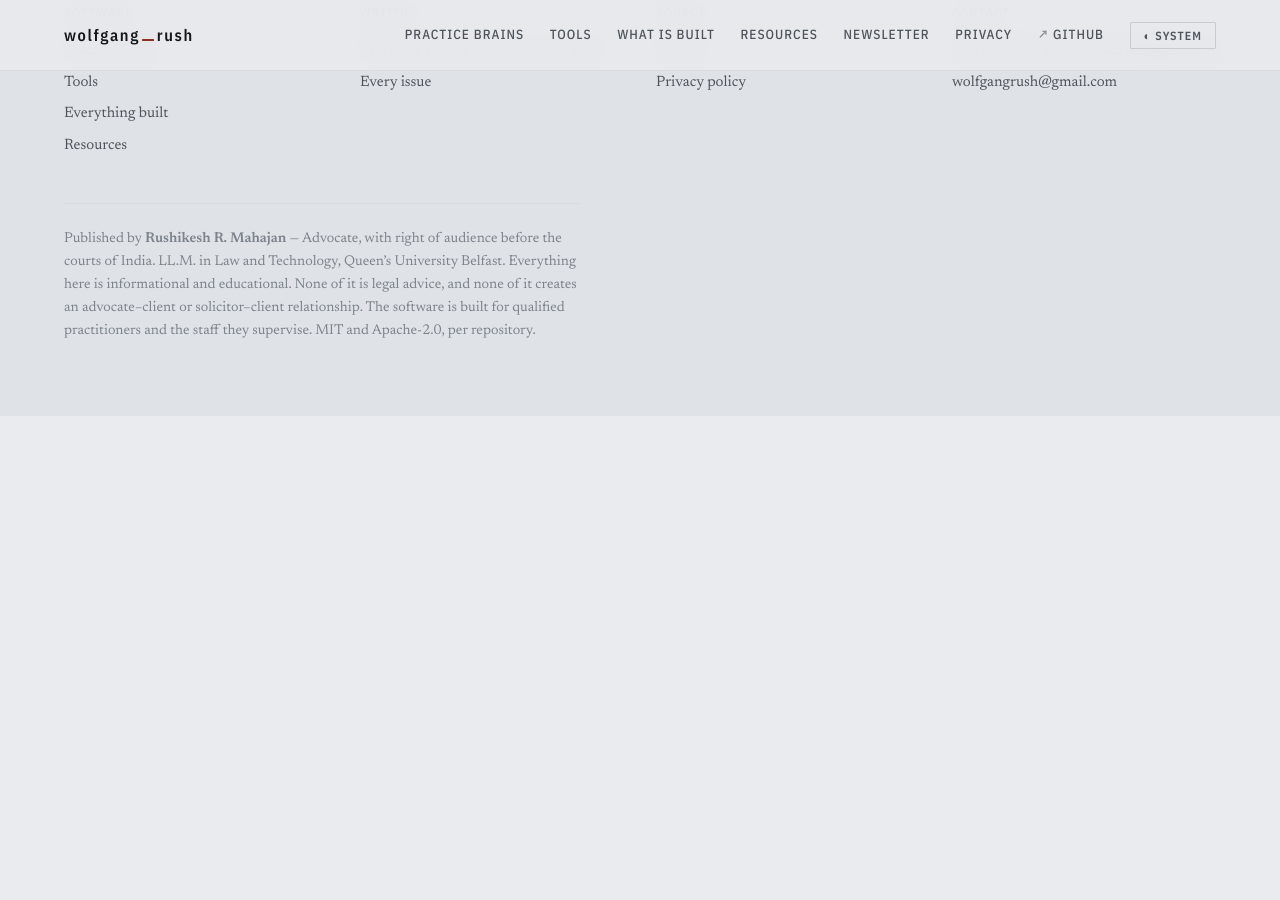
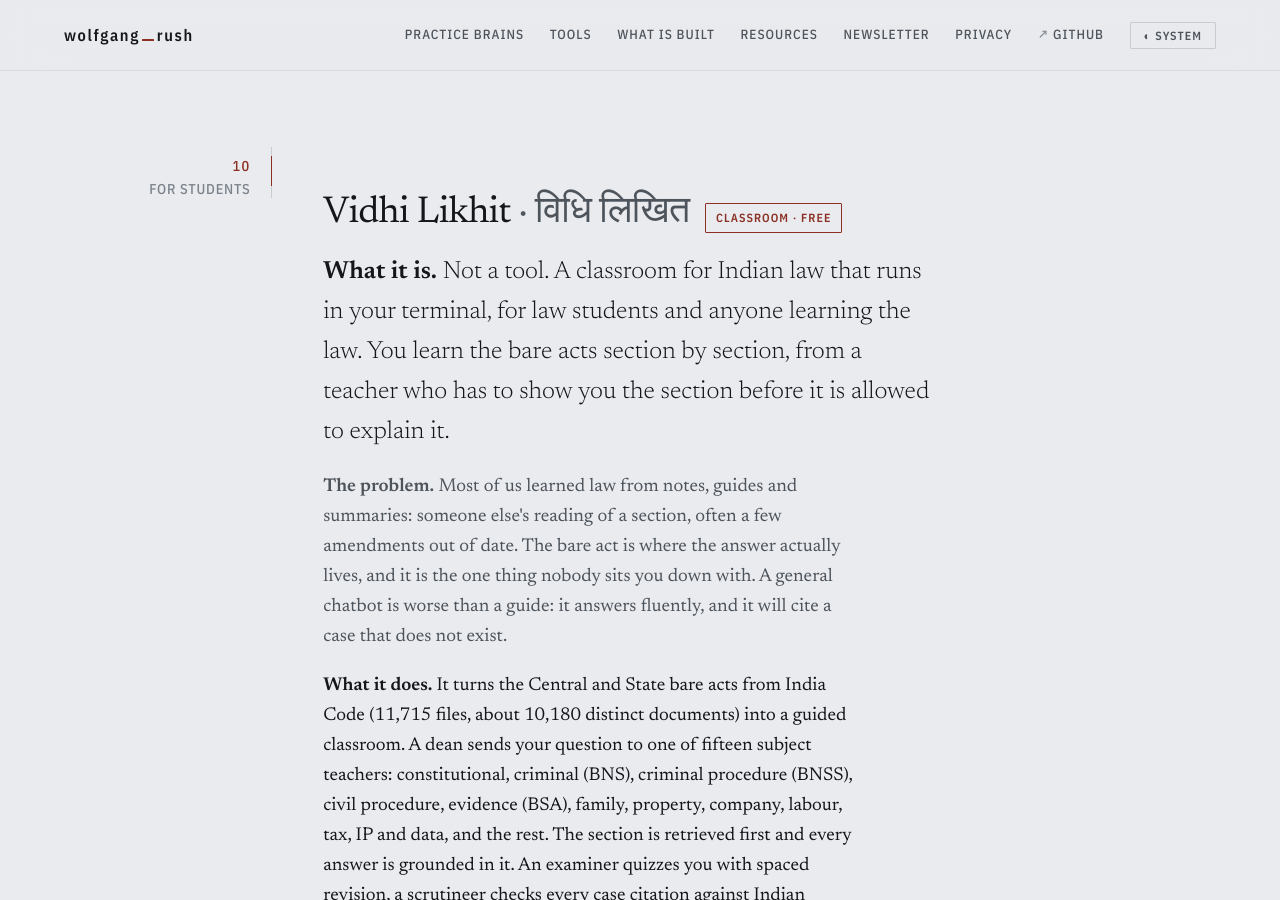
Before and after one commit to Wolfgangrush/Wolfgangrush.github.io, a Jekyll site: the page built from tools/index.md, in a window 1280 px wide and 900 px high, scrolled down 16413 px. Built offline with Jekyll 4.4.1, drawn with Linux system fonts in a browser that asks for light colours; before the commit the page ends 16829 px from its top, so only the background shows below that; some of the changed text lies outside the part shown.

Commit message:
Tools: add Vidhi Likhit, a classroom for law students

```diff
--- a/tools/index.md
+++ b/tools/index.md
@@ -1,7 +1,7 @@
 ---
 layout: default
 title: Tools
-description: Single-purpose tools for practitioners — the pratipaksha opposing-counsel simulator, pramaan electronic-evidence integrity, nyaya-check cheque-dishonour cause-of-action checker, asthir precedent-instability radar, the NAKASHA board reader, samanvaya privacy conformance, offline multi-script OCR, the pseudonymisation gateway, the DPDP Act as runnable code, the Supreme Court AI regulations mapping, a citation manager, a news digest bot, the CHOF human-oversight toolkit, and repofacts.
+description: Single-purpose tools for practitioners — the pratipaksha opposing-counsel simulator, pramaan electronic-evidence integrity, nyaya-check cheque-dishonour cause-of-action checker, asthir precedent-instability radar, the NAKASHA board reader, samanvaya privacy conformance, offline multi-script OCR, the pseudonymisation gateway, the DPDP Act as runnable code, the Supreme Court AI regulations mapping, a citation manager, a news digest bot, the CHOF human-oversight toolkit, repofacts, plus the Vidhi Likhit classroom for law students.
 ---
 
 <section class="section reveal">
@@ -13,6 +13,8 @@ description: Single-purpose tools for practitioners — the pratipaksha opposing
     <a class="link" href="{{ '/brains/' | relative_url }}">practice brains</a>, which are a different
     thing entirely. Every tool here is free, the source is published, and it runs on your own
     machine.</p>
+    <p>At the end of the page there is one more thing, which is not a tool at all:
+    <a class="link" href="#vidhi-likhit">a classroom for law students</a>.</p>
     <p>Each is described the same way: <strong>what it actually is</strong>, then <strong>the problem
     it exists for</strong>, then what it does about it, then the honest limits. If a description here
     does not make sense to a working practitioner, that is a defect in the description, and I would
@@ -33,6 +35,7 @@ description: Single-purpose tools for practitioners — the pratipaksha opposing
   <li><a href="#pramaan">pramaan</a></li>
   <li><a href="#nyaya-check">nyaya-check</a></li>
   <li><a href="#asthir">asthir</a></li>
+  <li><a href="#vidhi-likhit">Vidhi Likhit (classroom)</a></li>
 </ul>
   </div>
 </div>
@@ -562,3 +565,50 @@ asthir</code></pre>
   </div>
 </div>
 </section>
+
+<section class="section reveal">
+<div class="mg">
+  <p class="note"><span class="n">10</span>For students</p>
+  <div>
+
+    <div class="tool" id="vidhi-likhit">
+      <div class="tool-head"><h2>Vidhi Likhit <span class="muted" style="font-weight:400">· विधि लिखित</span></h2><span class="badge badge-live">Classroom · free</span></div>
+
+      <p class="what-is"><strong>What it is.</strong> Not a tool. A classroom for Indian law that runs in your
+      terminal, for law students and anyone learning the law. You learn the bare acts section by section, from a
+      teacher who has to show you the section before it is allowed to explain it.</p>
+
+      <p class="tool-problem"><strong>The problem.</strong> Most of us learned law from notes, guides and summaries:
+      someone else's reading of a section, often a few amendments out of date. The bare act is where the answer
+      actually lives, and it is the one thing nobody sits you down with. A general chatbot is worse than a guide: it
+      answers fluently, and it will cite a case that does not exist.</p>
+
+      <p><strong>What it does.</strong> It turns the Central and State bare acts from India Code (11,715 files,
+      about 10,180 distinct documents) into a guided classroom. A dean sends your question to one of fifteen subject
+      teachers: constitutional, criminal (BNS), criminal procedure (BNSS), civil procedure, evidence (BSA), family,
+      property, company, labour, tax, IP and data, and the rest. The section is retrieved first and every answer is
+      grounded in it. An examiner quizzes you with spaced revision, a scrutineer checks every case citation against
+      Indian Kanoon before it reaches you, and your notes and revision deck stay on your own machine. Ask the way you
+      would ask a senior: <code>learn CPC</code>, <code>section 65B</code>, in English or in Hindi.</p>
+
+      <p class="tool-meta"><strong>The honest limits.</strong> It is a study aid. It is not a lawyer and not legal
+      advice, and the text should be checked at <a class="link" href="https://www.indiacode.nic.in/">India Code</a>
+      before you rely on it. The acts, the search index and everything you save stay on your machine, but the
+      teacher itself runs on an AI engine you connect with your own key (Gemini, Claude, Codex or opencode), so your
+      question and the public statute text it retrieved go to that engine. The first run builds the search index
+      locally, once, and it is slow. It grants nothing and certifies nothing: it is a classroom, not a school.</p>
+
+<pre class="code-block"><code>git clone https://github.com/Wolfgangrush/Vidhi_likhit-Solo_edition
+cd Vidhi_likhit-Solo_edition && pip install .
+python -m vidhi_likhit.chat.reindex_sections
+vidhi-likhit</code></pre>
+
+      <p class="juris-links">
+        <a class="btn btn-primary" href="https://github.com/Wolfgangrush/Vidhi_likhit-Solo_edition#readme">Installation guide</a>
+        <a class="btn btn-ghost" href="https://github.com/Wolfgangrush/Vidhi_likhit-Solo_edition">Read the source</a>
+      </p>
+    </div>
+
+  </div>
+</div>
+</section>
```
